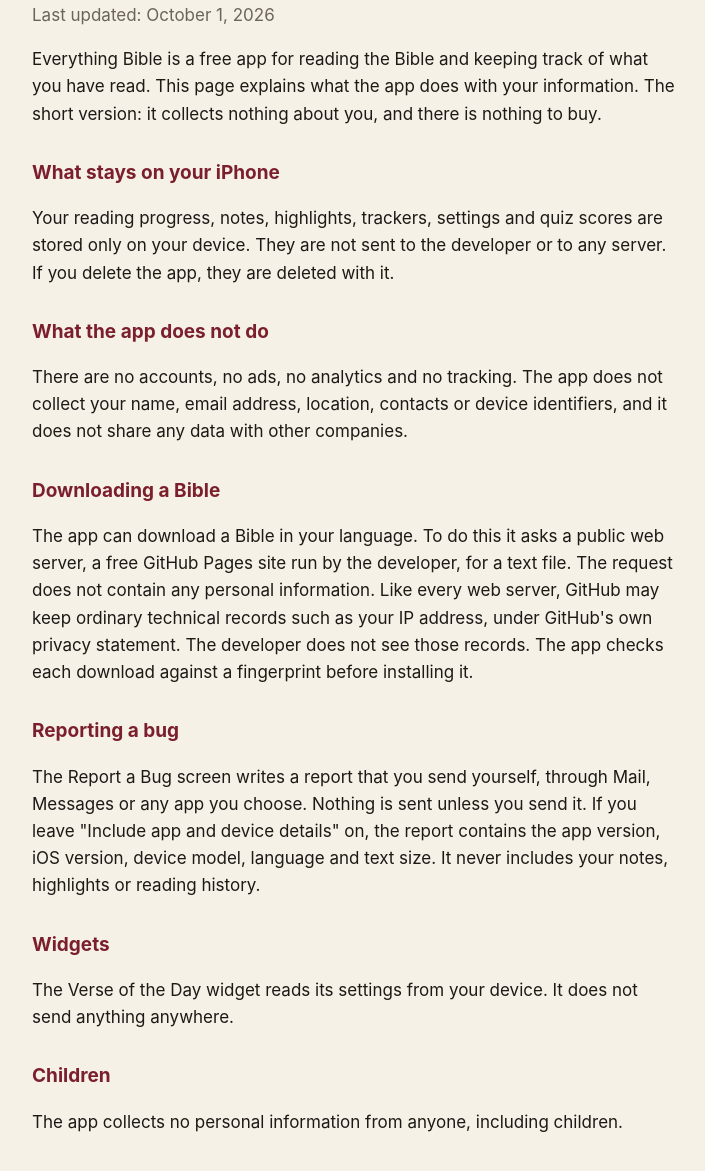
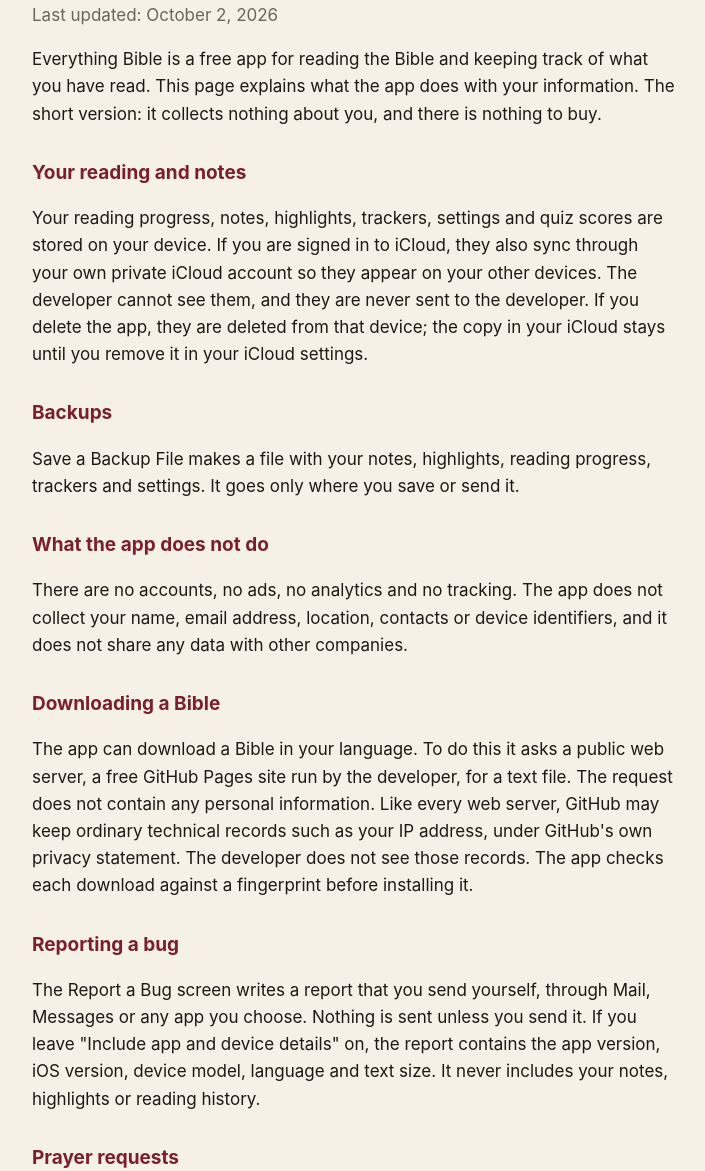
Before and after one commit to gbmurad/everything-bible, a plain HTML site: page privacy.html in a window 1280 px wide. Shown: the part 144-1315 px from the top of the page, without its empty margins (286-991 px from the left). Drawn offline with Linux system fonts and the light colour scheme.

Commit message:
Privacy policy: iCloud sync, backups, prayer requests, Lock Screen widget, music

```diff
--- a/privacy.html
+++ b/privacy.html
@@ -23,12 +23,15 @@
 <header class="brand"><img src="icon.png" alt=""><a href="./">Everything Bible</a></header>
 
 <h1>Privacy Policy</h1>
-<p class="meta">Last updated: October 1, 2026</p>
+<p class="meta">Last updated: October 2, 2026</p>
 
 <p>Everything Bible is a free app for reading the Bible and keeping track of what you have read. This page explains what the app does with your information. The short version: it collects nothing about you, and there is nothing to buy.</p>
 
-<h2>What stays on your iPhone</h2>
-<p>Your reading progress, notes, highlights, trackers, settings and quiz scores are stored only on your device. They are not sent to the developer or to any server. If you delete the app, they are deleted with it.</p>
+<h2>Your reading and notes</h2>
+<p>Your reading progress, notes, highlights, trackers, settings and quiz scores are stored on your device. If you are signed in to iCloud, they also sync through your own private iCloud account so they appear on your other devices. The developer cannot see them, and they are never sent to the developer. If you delete the app, they are deleted from that device; the copy in your iCloud stays until you remove it in your iCloud settings.</p>
+
+<h2>Backups</h2>
+<p>Save a Backup File makes a file with your notes, highlights, reading progress, trackers and settings. It goes only where you save or send it.</p>
 
 <h2>What the app does not do</h2>
 <p>There are no accounts, no ads, no analytics and no tracking. The app does not collect your name, email address, location, contacts or device identifiers, and it does not share any data with other companies.</p>
@@ -39,8 +42,14 @@
 <h2>Reporting a bug</h2>
 <p>The Report a Bug screen writes a report that you send yourself, through Mail, Messages or any app you choose. Nothing is sent unless you send it. If you leave "Include app and device details" on, the report contains the app version, iOS version, device model, language and text size. It never includes your notes, highlights or reading history.</p>
 
+<h2>Prayer requests</h2>
+<p>The Prayer Request screen writes an email that you send yourself from Mail. It contains what you type, and your name unless you choose to stay anonymous. Mail also shows the address you send from. Requests are used only to pray for you, kept private, and never shared. Nothing is kept in the app.</p>
+
 <h2>Widgets</h2>
-<p>The Verse of the Day widget reads its settings from your device. It does not send anything anywhere.</p>
+<p>The Verse of the Day widget reads its settings from your device. The Lock Screen widget shows today's devotion title, which the app saves on your device for it. Neither sends anything anywhere.</p>
+
+<h2>Music</h2>
+<p>The music button opens a playlist in Apple Music. The app shares nothing with it.</p>
 
 <h2>Children</h2>
 <p>The app collects no personal information from anyone, including children.</p>
```
